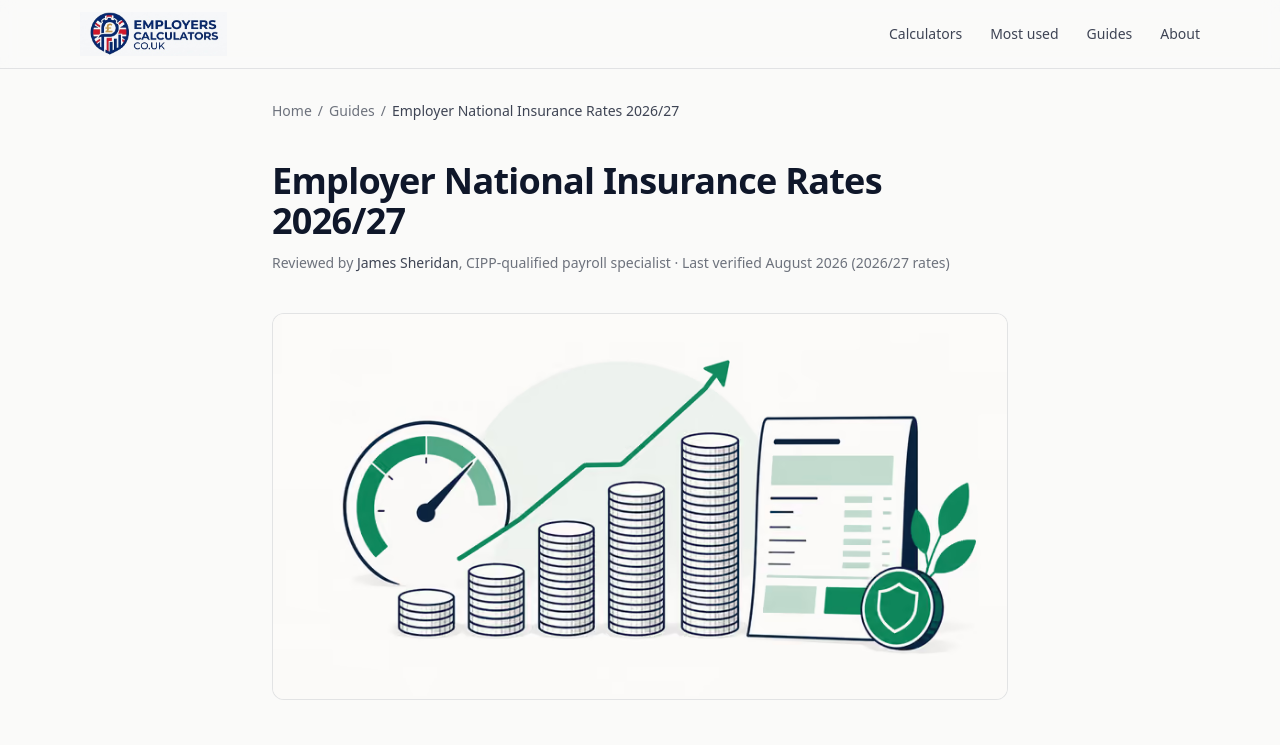
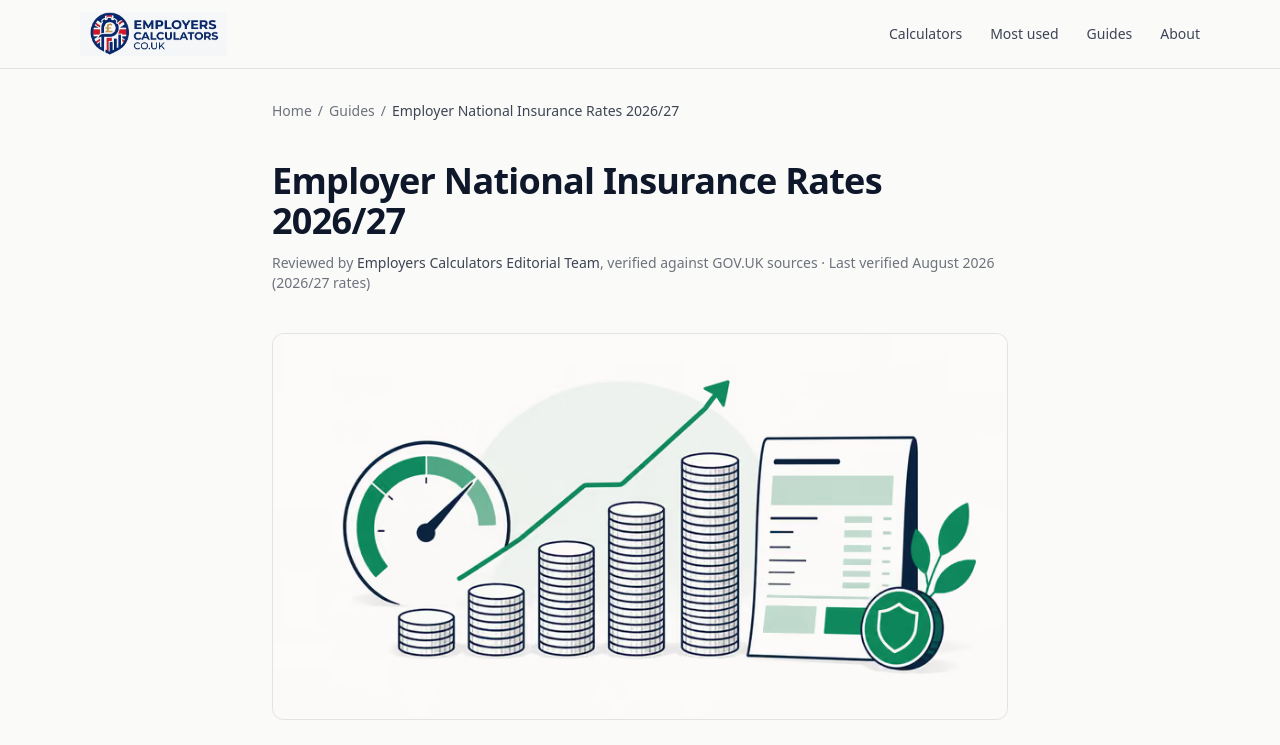
Before and after one commit to Zreeshah/employerscalculators, a Next.js app: page /guides/employer-ni-rates-2026-27 in a window 1280 px wide. Shown: the top 745 px of the page. Built offline with nearby package versions, Linux system fonts and the light colour scheme.

Commit message:
eeat: replace fabricated reviewer with org-level editorial team authorship, strengthen methodology page with GOV.UK source citations and editorial pipeline

```diff
--- a/components/ReviewedByByline.tsx
+++ b/components/ReviewedByByline.tsx
@@ -2,8 +2,8 @@ import { lastUpdated, taxYearLabel } from "@/data/rates";
 
 // Site-wide reviewer defaults — E-E-A-T signals.
 // Override per page by passing props.
-const DEFAULT_REVIEWER = "James Sheridan";
-const DEFAULT_CREDENTIAL = "CIPP-qualified payroll specialist";
+const DEFAULT_REVIEWER = "Employers Calculators Editorial Team";
+const DEFAULT_CREDENTIAL = "verified against GOV.UK sources";
 
 interface Props {
   reviewer?: string;
--- a/content/pages.ts
+++ b/content/pages.ts
@@ -14,7 +14,7 @@ export const simplePages: SimplePageContent[] = [
     body: [
       "UK payroll rules change every April. Our aim is simple: for every common payroll question \u2014 What does this employee actually cost me? How much SSP do I owe? What is the pro rata salary for this part-time role? \u2014 there should be one fast, accurate, clearly sourced calculator.",
       "Every calculator on this site runs on the official HMRC rates and thresholds for the 2026/27 tax year, and every figure is traceable to a GOV.UK source. There is no sign-up, no paywall and no data collection \u2014 the maths runs in your browser.",
-      "Each calculator and guide is reviewed by James Sheridan, a CIPP-qualified payroll specialist with over 10 years\u2019 experience in UK employer obligations, PAYE, National Insurance and statutory pay. All figures are verified against primary GOV.UK sources at the start of each tax year and after any mid-year rate changes.",
+      "Every calculator and guide is reviewed by our editorial team against primary GOV.UK and HMRC sources before publication. Figures are re-verified at the start of each tax year and after any mid-year rate changes. Our full verification process is described on the methodology page.",
       "The site also covers public-sector pay scales \u2014 NHS Agenda for Change bands (England, Scotland, Wales), teachers\u2019 STPCD pay ranges and police pay under the Police Regulations \u2014 each sourced from the relevant government body and updated when new pay awards are confirmed.",
     ],
   }),
@@ -28,11 +28,12 @@ export const simplePages: SimplePageContent[] = [
     intro:
       "Every rate and threshold used on this site comes from primary UK government sources. This page explains what we use, how we verify it, and how we handle updates.",
     body: [
-      "Primary source. All PAYE, National Insurance, statutory pay and minimum wage figures come from GOV.UK — principally HMRC's 'Rates and thresholds for employers 2026 to 2027' guidance — rather than third-party summaries. NHS pay scales are sourced from published Agenda for Change tables.",
-      "Verification. Each calculator\u2019s formula is written to mirror the published rules (for example, SSP at \u00a3123.25 per week or 80% of average weekly earnings if lower, payable from the first day of sickness in 2026/27) and is checked against GOV.UK worked examples where available. Every calculation is reviewed by James Sheridan (CIPP), who cross-checks inputs, outputs and edge cases against the primary source before publication.",
+      "Primary sources. All PAYE, National Insurance, statutory pay and minimum wage figures come directly from GOV.UK rather than third-party summaries. Our principal sources are: HMRC\u2019s \u2018Rates and thresholds for employers 2026 to 2027\u2019, the Income Tax rates and Personal Allowances guidance, the National Minimum Wage and National Living Wage rates, and the Statutory Payments (SSP, SMP, SPP, SAP, ShPP) employer guides. NHS pay scales are sourced from NHS Employers\u2019 published Agenda for Change pay tables for England, the Scottish Government\u2019s NHS Scotland pay circular, and NHS Wales pay circulars. Teachers\u2019 pay comes from the School Teachers\u2019 Pay and Conditions Document (STPCD). Police pay is sourced from the Police Regulations and Home Office circulars.",
+      "Verification. Each calculator\u2019s formula is written to mirror the published rules (for example, SSP at \u00a3123.25 per week or 80% of average weekly earnings if lower, payable from the first day of sickness in 2026/27) and is checked against GOV.UK worked examples where available. Our editorial team cross-checks inputs, outputs and edge cases against the primary source before publication. Automated unit tests (61 test cases covering benchmark calculations) run on every code change to catch regressions.",
+      "Editorial process. Every new calculator or guide follows the same pipeline: (1) identify the primary GOV.UK or government source, (2) extract rates, thresholds and rules, (3) build the calculation logic, (4) write a worked example and cross-check it against the source, (5) run automated tests, (6) publish with source attribution. No figure is published without a traceable GOV.UK reference.",
       "Updates. Rates are reviewed at least once per tax year, after the Autumn Budget and the Spring pre-year HMRC publications. The footer of every page states the tax year the figures belong to.",
       "Limitations. Our calculators show estimates for the standard cases. Edge cases — directors' NI, Scottish income tax bands, K codes, student loan deductions — can change the result. Always verify payroll figures against GOV.UK or your payroll software before acting on them.",
-      "Corrections. If you spot a figure that looks wrong, tell us via the contact page and we will check it against the primary source.",
+      "Corrections. If you spot a figure that looks wrong, tell us via the contact page and we will check it against the primary source. Accuracy corrections are our top priority and are typically resolved within 24 hours.",
     ],
   }),
   simplePage({
--- a/lib/seo.ts
+++ b/lib/seo.ts
@@ -62,9 +62,9 @@ export function pageMetadata({ title, description, path, image }: SeoFields): Me
 // Reviewer identity for E-E-A-T structured data.
 // Must match the ReviewedByByline component defaults.
 export const REVIEWER = {
-  name: "James Sheridan",
-  credential: "CIPP-qualified payroll specialist",
-  description: "Payroll compliance specialist with over 10 years\u2019 experience in UK employer obligations, PAYE, National Insurance and statutory pay calculations.",
+  name: "Employers Calculators Editorial Team",
+  credential: "verified against GOV.UK sources",
+  description: "The Employers Calculators editorial team verifies every rate, threshold and formula against primary GOV.UK and HMRC sources at the start of each tax year and after mid-year changes.",
 };
 
 export function organizationJsonLd() {
@@ -172,9 +172,9 @@ export function articleJsonLd({
     author: { "@type": "Organization", name: SITE_NAME, url: SITE_URL },
     publisher: { "@type": "Organization", name: SITE_NAME, url: SITE_URL },
     reviewedBy: {
-      "@type": "Person",
+      "@type": "Organization",
       name: REVIEWER.name,
-      jobTitle: REVIEWER.credential,
+      url: `${SITE_URL}/methodology/`,
       description: REVIEWER.description,
     },
   };
```
